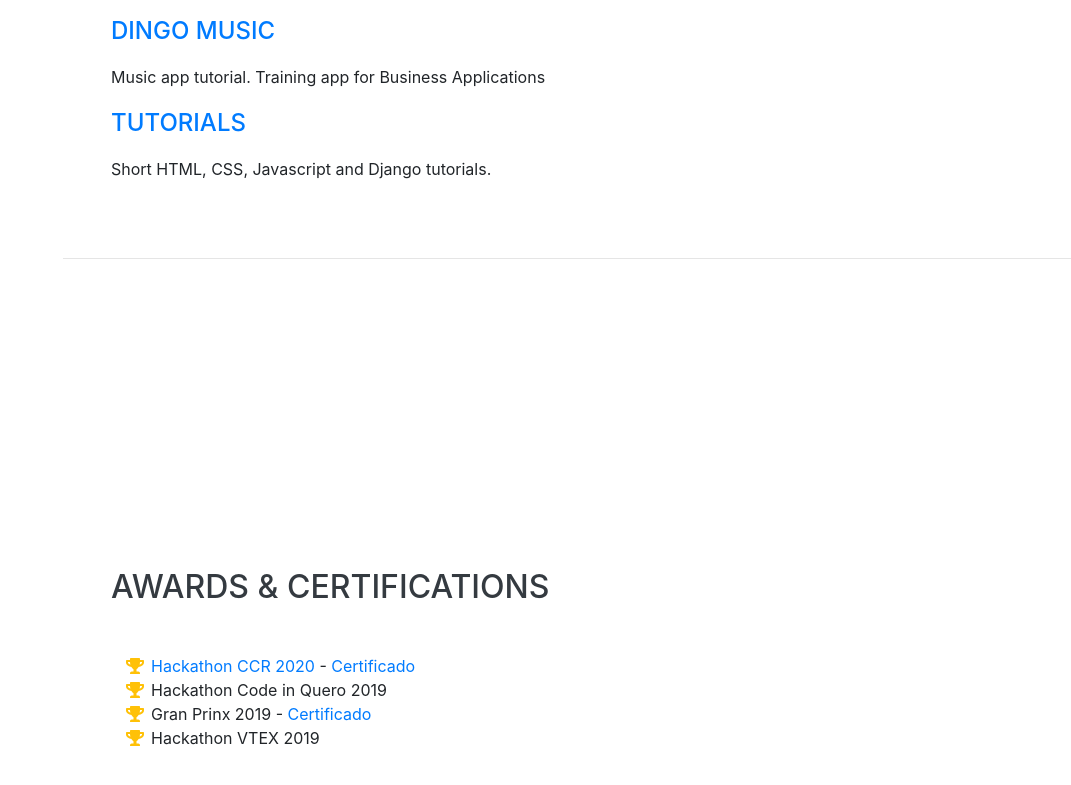
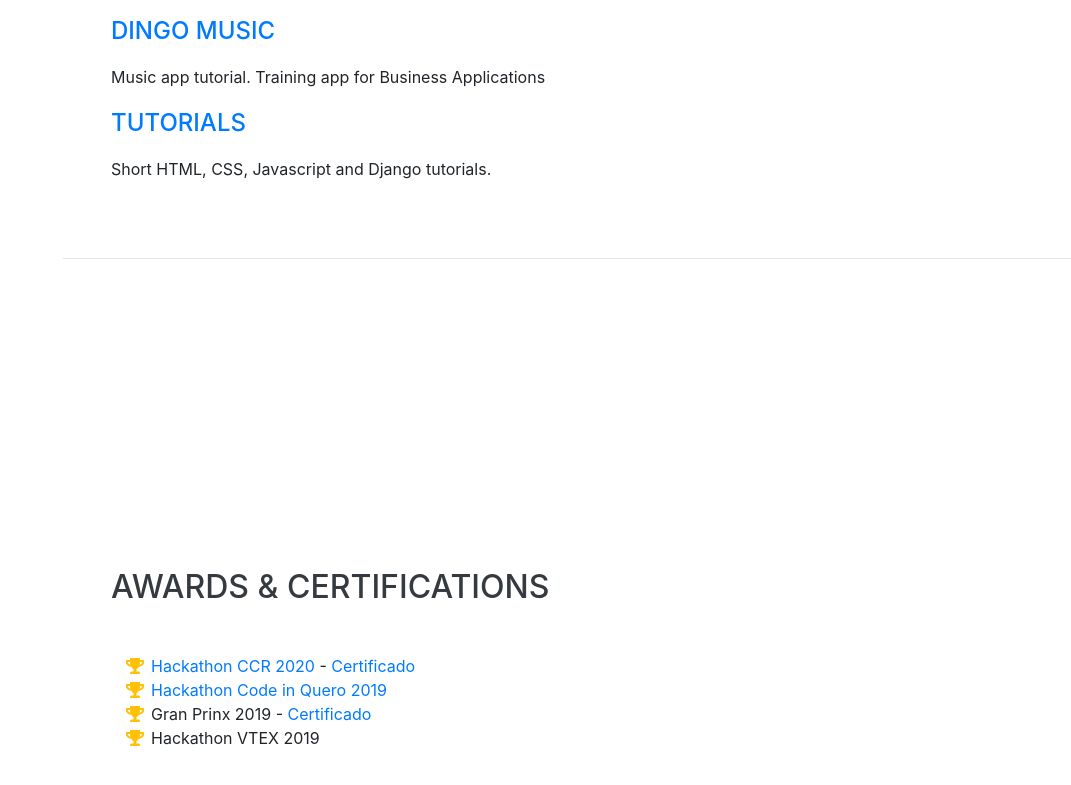
Before and after one commit to Matheus1714/matheusmota, a website with bundled scripts: page index.html in a window 1280 px wide. Shown: the part 4922-5707 px from the top of the page, without its empty margins (209-1280 px from the left). Built offline with nearby package versions, Linux system fonts and the light colour scheme; files whose address does not match are found by name; a web font is replaced by a local one.

Commit message:
add link repo hackaton code in quero

```diff
--- a/index.html
+++ b/index.html
@@ -384,7 +384,7 @@
           </li>
           <li>
             <i class="fa-li fa fa-trophy text-warning"></i>
-            Hackathon Code in Quero 2019
+            <a href="https://github.com/diegood12/vanelluschilensis" target="_blank">Hackathon Code in Quero 2019</a>
           </li>
           <li>
             <i class="fa-li fa fa-trophy text-warning"></i>
```
